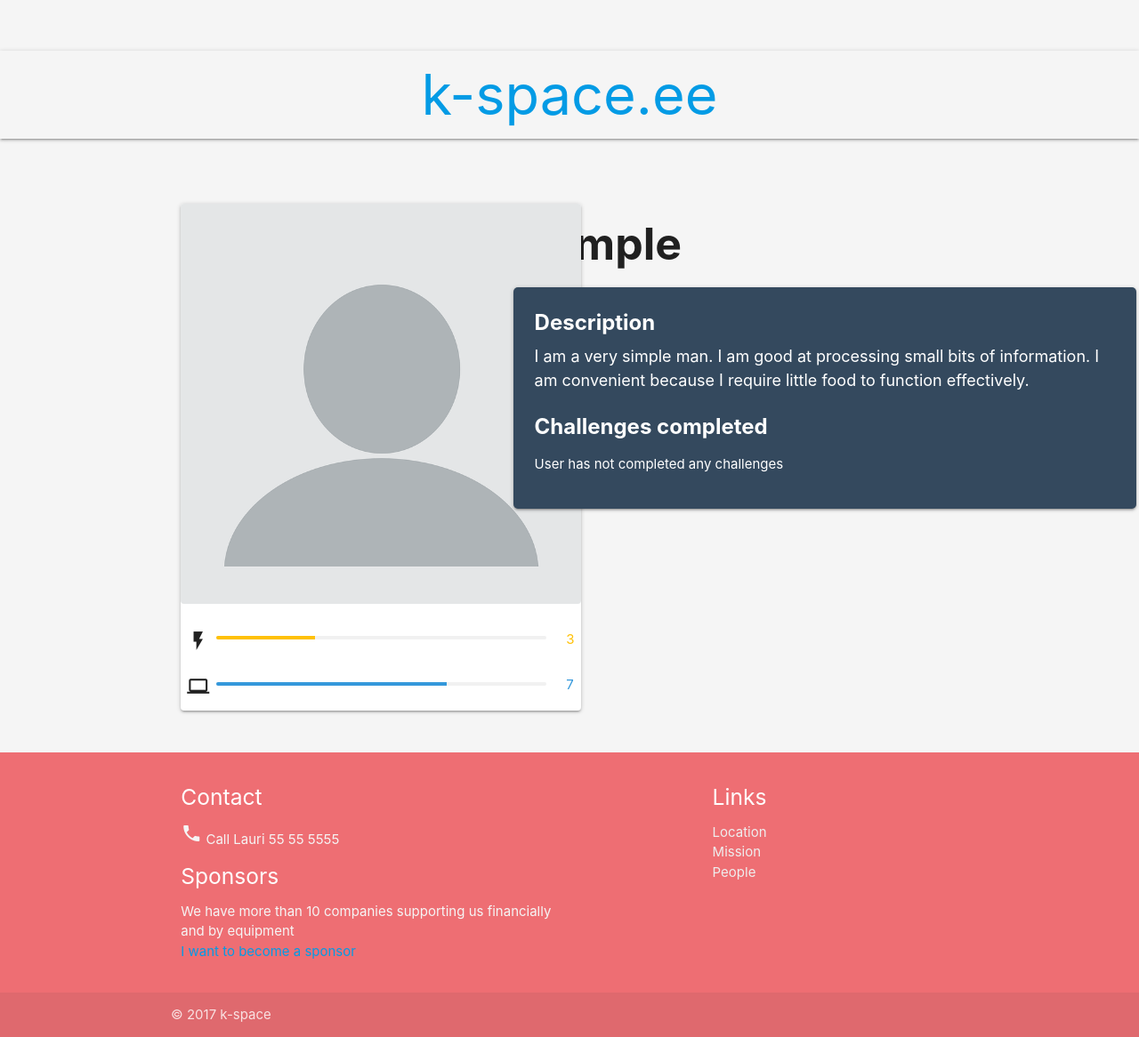
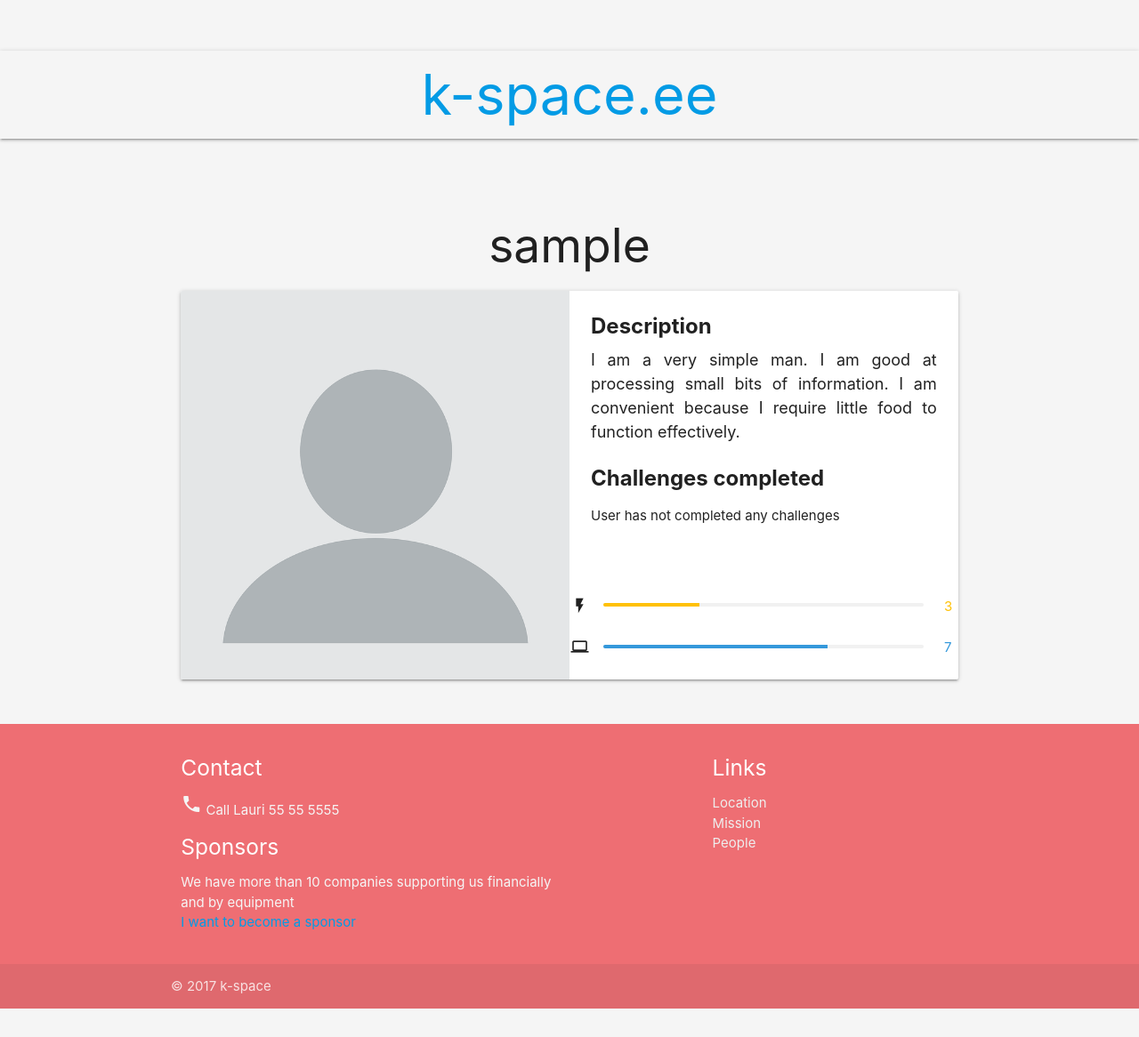
Before and after one commit to k-space-ee/k-space-web, a Django app: template templates/profile.html in a window 1280 px wide. Shown: the whole page at 89% size. After the commit the page ends 1134 px from the top, so only its background shows below. Run offline with Django 3.2, Linux system fonts and the light colour scheme; the template is opened without the code that fills it, so the values that code supplies are empty; the visitor is signed in with stand-in values (Sample User, id 1); some libraries are stand-ins or nearby versions.

Commit message:
made some changes to profile view

```diff
--- a/templates/profile.html
+++ b/templates/profile.html
@@ -20,52 +20,16 @@
         </div>
 
         <div class="row container section">
-      <div class="col s12 m3" style="height:600px;padding-top: 10px;">
-        <div>
-          <div class="card" style="width: 450px;height:570px; border-radius: 4px;">
-            <div class="image">
-              <img style="height: 450px;border-radius: 4px;" src="/media/{{ user.profile.icon }}">
-              <br><br>
-              <div class="row">
-                <div class="col s12 m1">
-                    <i class="material-icons" style="font-size: 25px; padding-left: 7px">flash_on</i>
+          <div class="col s12 m12 l12">
+        <h2 class="header center-align">{{ user.username }}</h2>
+        <div class="card horizontal" style="width:100%;">
+          <div class="card-image">
+            <img src="/media/{{ user.profile.icon }}">
           </div>
-                <div class="col s12 m10">
-                  <div class="progress" style="background-color: #f1f1f1">
-                    <div class="determinate" style="width: 30%; background-color:#ffc107;"></div>
-                  </div>
-                </div>
-                <div class="col s12 m1" >
-                  <span style="color: #ffc107">3</span>
-                </div>
-              </div>
-              <div class="row">
-                <div class="col s12 m1">
-                    <i class="material-icons" style="font-size: 25px; padding-left: 7px">computer</i>
-                </div>
-                <div class="col s12 m10">
-                  <div class="progress" style="background-color: #f1f1f1">
-                    <div class="determinate" style="width: 70%; background-color:#3498db;"></div>
-                  </div>
-                </div>
-                <div class="col s12 m1">
-                  <span style="color:#3498db">7</span>
-                </div>
-              </div>
-            </div>
-          </div>
-        </div>
-      </div>
-
-      <div class="col s12 m2">
-      </div>
-
-      <div class="col s12 m3 l3" >
-        <h2 class="center-align" style="font-weight:bold;font-size: 50px;">{{ user.username }}<br></h2>
-        <div class="card" style="width:700px;background-color: #34495e;border-radius: 5px;margin: auto 0">
-          <div class="card-content white-text">
+          <div class="card-stacked">
+            <div class="card-content">
               <span class="card-title" style="font-weight: bold">Description</span>
-            <p style="font-size: 18px;">I am a very simple man. I am good at processing small bits of information.
+              <p style="font-size: 18px;text-align: justify">I am a very simple man. I am good at processing small bits of information.
               I am convenient because I require little food to function effectively.</p><br>
               <span class="card-title" style="font-weight: bold">Challenges completed</span>
               <ul>
@@ -75,6 +39,33 @@
                   <li>User has not completed any challenges</li>
                 {% endfor %}
               </ul>
+            </div>
+            <div class="row">
+                  <div class="col s1 m1 l1">
+                      <i class="material-icons" style="font-size: 20px;padding-left:10%;">flash_on</i>
+                  </div>
+                  <div class="col s9 m9 l10">
+                    <div class="progress" style="background-color: #f1f1f1;width:100%;">
+                      <div class="determinate" style="width: 30%; background-color:#ffc107;"></div>
+                    </div>
+                  </div>
+                  <div class="col s1 m1 l1" >
+                    <span style="color: #ffc107;margin: 0 auto;margin-right:10px;">3</span>
+                  </div>
+                </div>
+                <div class="row">
+                  <div class="col s1 m1 l1">
+                      <i class="material-icons" style="font-size: 20px;padding-left:10%">computer</i>
+                  </div>
+                  <div class="col s9 m19 l10">
+                    <div class="progress" style="background-color: #f1f1f1;width:100%">
+                      <div class="determinate" style="width: 70%; background-color:#3498db;"></div>
+                    </div>
+                  </div>
+                  <div class="col s1 m1 l1">
+                    <span style="color:#3498db;margin:0 auto;margin-right:10px;">7</span>
+                  </div>
+                </div>
           </div>
         </div>
       </div>
```
Lines whose indentation alone changed are shown as unchanged.
